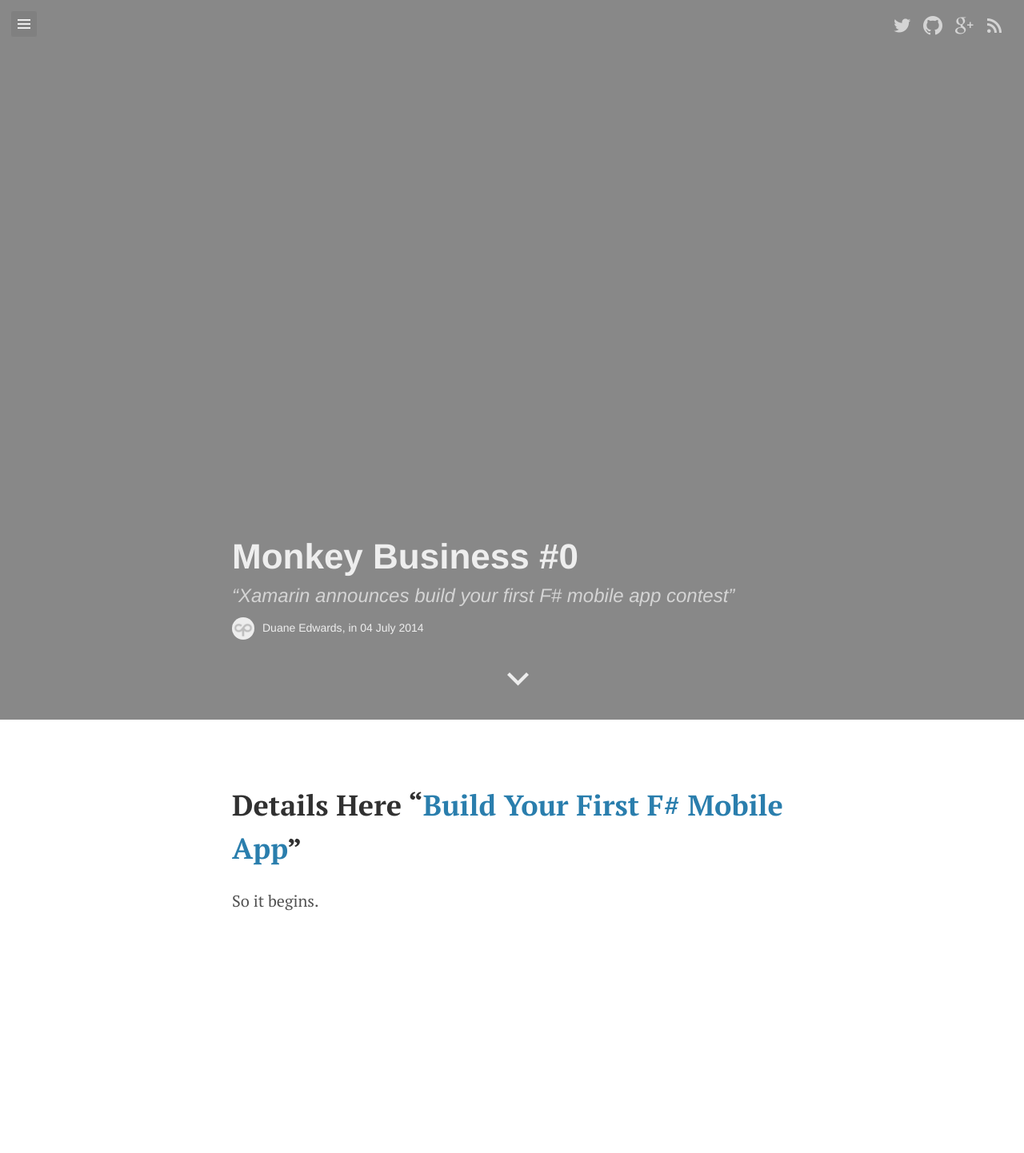
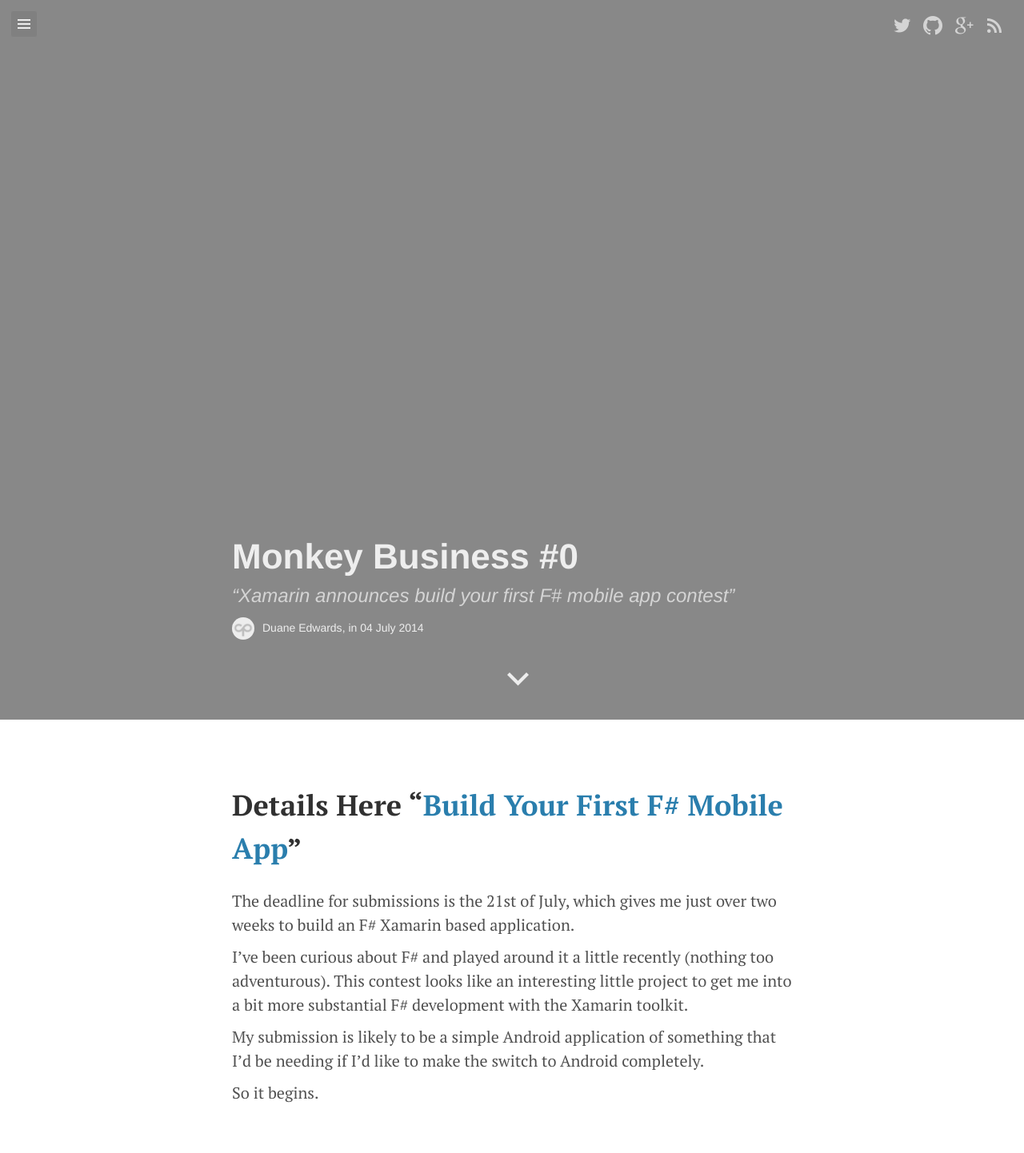
Before and after one commit to duaneedwards/duaneedwards.github.io, a Jekyll site: the page built from _posts/2014-07-04-monkey-business-0.md, in a window 1280 px wide. Shown: the whole page at 80% size. Built offline with Jekyll 4.4.1, drawn with Linux system fonts in a browser that asks for light colours; Markdown is read by kramdown in place of the engine named in the settings; before the commit the page ends 1202 px from its top, so only the background shows below that.

Commit message:
Flesh out the initial post

```diff
--- a/_posts/2014-07-04-monkey-business-0.md
+++ b/_posts/2014-07-04-monkey-business-0.md
@@ -1,11 +1,18 @@
 ---
 layout: post
 title: "Monkey Business #0"
-quote: Xamarin announces build your first F# mobile app contest
-image: /media/2014-02-26-hello-cosette/cover.jpg
+quote: "Xamarin announces build your first F# mobile app contest"
+image: "/media/2014-02-26-hello-cosette/cover.jpg"
 video: false
+published: true
 ---
 
 #Details Here "[Build Your First F# Mobile App](http://blog.xamarin.com/contest-build-your-first-f-mobile-app/)"
 
+The deadline for submissions is the 21st of July, which gives me just over two weeks to build an F# Xamarin based application.
+
+I've been curious about F# and played around it a little recently (nothing too adventurous).  This contest looks like an interesting little project to get me into a bit more substantial F# development with the Xamarin toolkit.
+
+My submission is likely to be a simple Android application of something that I'd be needing if I'd like to make the switch to Android completely.
+
 So it begins.
```
